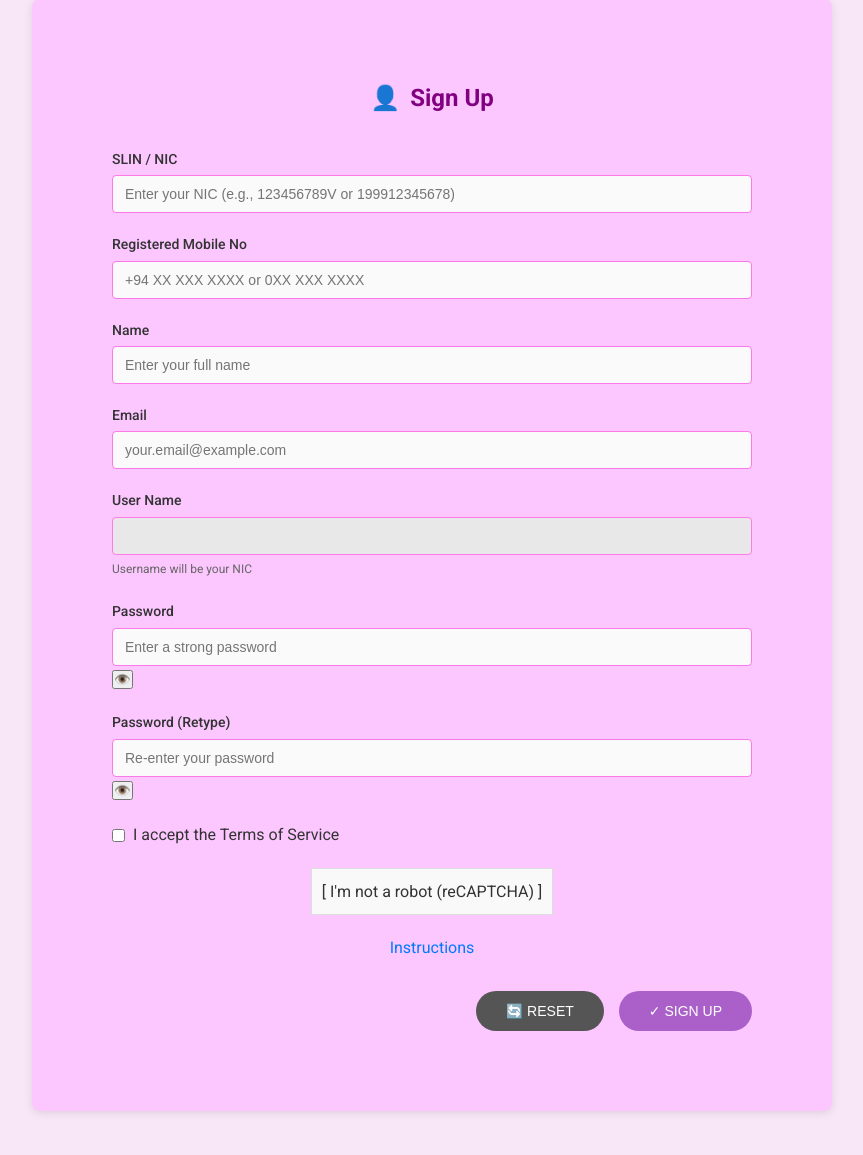
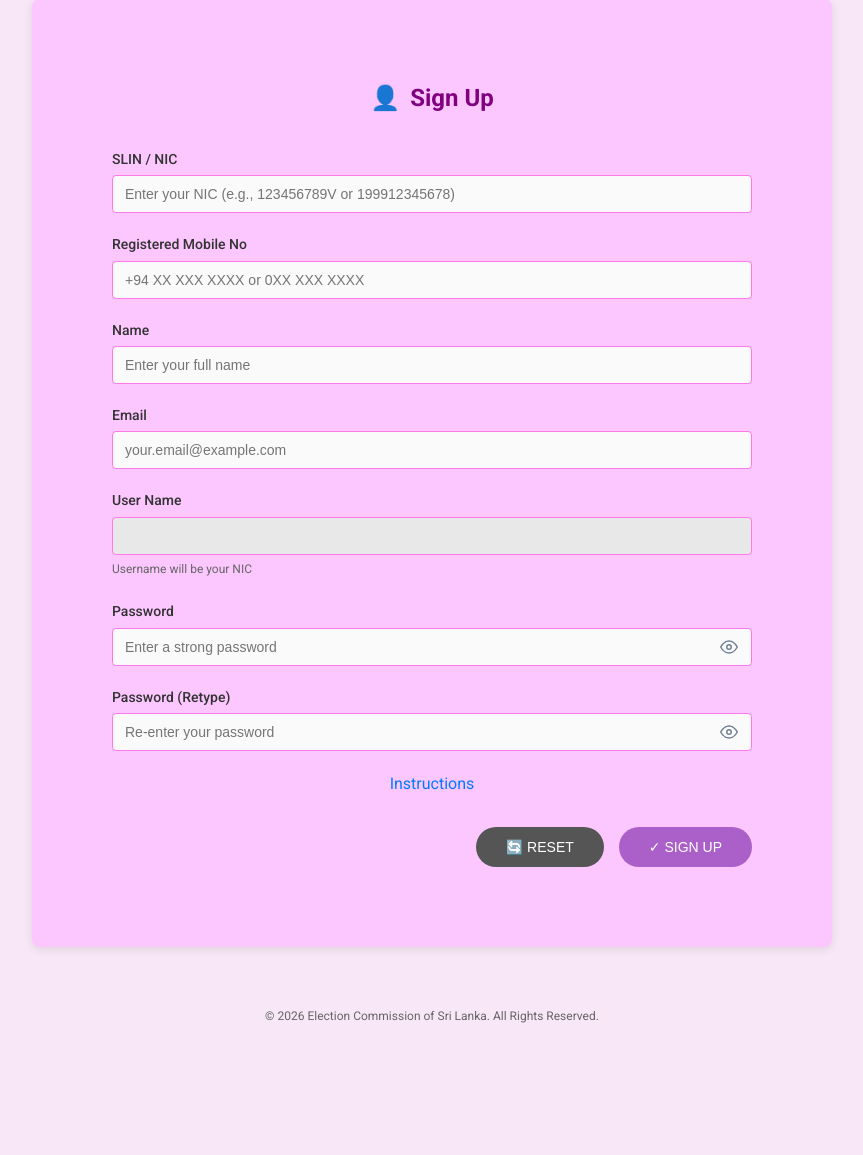
Before and after one commit to Ehashan/Election-Management-System---Voter-Management, a Django app: page /signup/ in a window 1280 px wide. Shown: the part 273-1428 px from the top of the page, without its empty margins (208-1071 px from the left). After the commit the page ends 1296 px from the top, so only its background shows below. Run offline with Django 5.2, Linux system fonts and the light colour scheme.

Commit message:
add voter signup page with styling

```diff
--- a/static/css/style.css
+++ b/static/css/style.css
@@ -219,6 +219,56 @@
 .form-group input[readonly] {
     background-color: #e8e8e8;
     cursor: not-allowed;
+}
+
+/* Password Visibility Toggle */
+.password-wrapper {
+    position: relative;
+    width: 100%;
+    display: flex;
+    align-items: center;
+}
+
+.password-wrapper input {
+    width: 100%;
+    padding-right: 42px !important;
+}
+
+.password-toggle {
+    position: absolute;
+    right: 8px;
+    top: 50%;
+    transform: translateY(-50%);
+    background: transparent;
+    border: none;
+    padding: 6px;
+    cursor: pointer;
+    display: inline-flex;
+    align-items: center;
+    justify-content: center;
+    color: #718096;
+    border-radius: 4px;
+    line-height: 1;
+    transition: color 0.2s ease, background-color 0.2s ease;
+    z-index: 2;
+}
+
+.password-toggle:hover {
+    color: var(--primary-pink);
+    background-color: rgba(170, 96, 200, 0.1);
+}
+
+.password-toggle:focus-visible {
+    outline: 2px solid var(--primary-pink);
+    outline-offset: 1px;
+}
+
+.password-toggle .eye-icon {
+    width: 18px;
+    height: 18px;
+    stroke: currentColor;
+    display: block;
+    pointer-events: none;
 }
 
 /* Radio buttons */
--- a/static/js/script.js
+++ b/static/js/script.js
@@ -3,6 +3,9 @@
 // ===================================
 
 // ===== Password Visibility Toggle =====
+const SVG_EYE = '<svg xmlns="http://www.w3.org/2000/svg" width="18" height="18" viewBox="0 0 24 24" fill="none" stroke="currentColor" stroke-width="2" stroke-linecap="round" stroke-linejoin="round" class="eye-icon" aria-hidden="true"><path d="M1 12s4-8 11-8 11 8 11 8-4 8-11 8-11-8-11-8z"></path><circle cx="12" cy="12" r="3"></circle></svg>';
+const SVG_EYE_OFF = '<svg xmlns="http://www.w3.org/2000/svg" width="18" height="18" viewBox="0 0 24 24" fill="none" stroke="currentColor" stroke-width="2" stroke-linecap="round" stroke-linejoin="round" class="eye-icon" aria-hidden="true"><path d="M17.94 17.94A10.07 10.07 0 0 1 12 20c-7 0-11-8-11-8a18.45 18.45 0 0 1 5.06-5.94M9.9 4.24A9.12 9.12 0 0 1 12 4c7 0 11 8 11 8a18.5 18.5 0 0 1-2.16 3.19m-6.72-1.07a3 3 0 1 1-4.24-4.24"></path><line x1="1" y1="1" x2="23" y2="23"></line></svg>';
+
 function initPasswordToggles() {
     const passwordFields = document.querySelectorAll('input[type="password"]');
 
@@ -22,17 +25,23 @@
         const toggleBtn = document.createElement('button');
         toggleBtn.type = 'button';
         toggleBtn.className = 'password-toggle';
-        toggleBtn.innerHTML = '👁️';
-        toggleBtn.setAttribute('aria-label', 'Toggle password visibility');
+        toggleBtn.innerHTML = SVG_EYE;
+        toggleBtn.setAttribute('aria-label', 'Show password');
+        toggleBtn.setAttribute('title', 'Show password');
 
         // Add click event
-        toggleBtn.addEventListener('click', function() {
+        toggleBtn.addEventListener('click', function(e) {
+            e.preventDefault();
             if (field.type === 'password') {
                 field.type = 'text';
-                toggleBtn.innerHTML = '🙈';
+                toggleBtn.innerHTML = SVG_EYE_OFF;
+                toggleBtn.setAttribute('aria-label', 'Hide password');
+                toggleBtn.setAttribute('title', 'Hide password');
             } else {
                 field.type = 'password';
-                toggleBtn.innerHTML = '👁️';
+                toggleBtn.innerHTML = SVG_EYE;
+                toggleBtn.setAttribute('aria-label', 'Show password');
+                toggleBtn.setAttribute('title', 'Show password');
             }
         });
 
--- a/templates/voter_signup.html
+++ b/templates/voter_signup.html
@@ -66,19 +66,6 @@
             {% endif %}
         </div>
 
-        <div class="checkbox-group">
-            {{ form.terms_accepted }}
-            <label for="id_terms_accepted"><span data-i18n="signup_terms">I accept the Terms of Service</span></label>
-            {% if form.terms_accepted.errors %}
-            <div class="error">{{ form.terms_accepted.errors }}</div>
-            {% endif %}
-        </div>
-
-        <div class="recaptcha-container">
-            <div style="border: 1px solid #ddd; padding: 10px; background: #f9f9f9; text-align: center;">
-                [ I'm not a robot (reCAPTCHA) ]
-            </div>
-        </div>
 
         <div class="text-center">
             <a href="#" data-i18n="signup_instructions">Instructions</a>
--- a/voters/forms.py
+++ b/voters/forms.py
@@ -47,10 +47,6 @@
             'class': 'form-control'
         }),
         label='Confirm Password'
-    )
-    terms_accepted = forms.BooleanField(
-        required=True,
-        label='I accept the Terms of Services'
     )
 
     def clean_nic(self):
```
Also changed, not shown: db.sqlite3.
